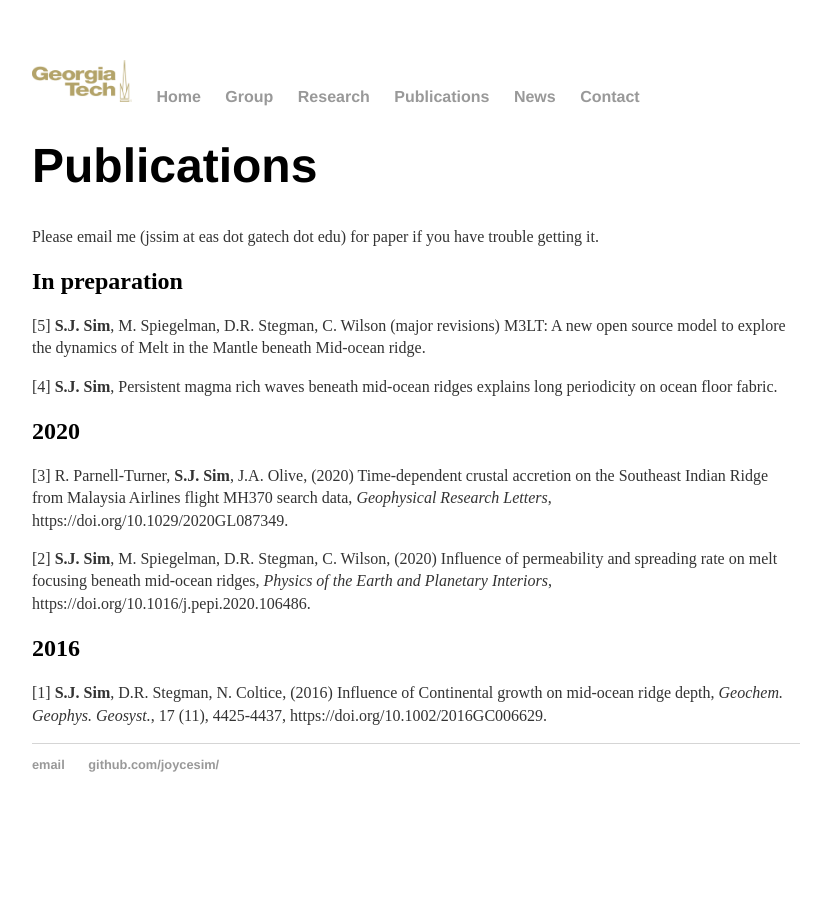
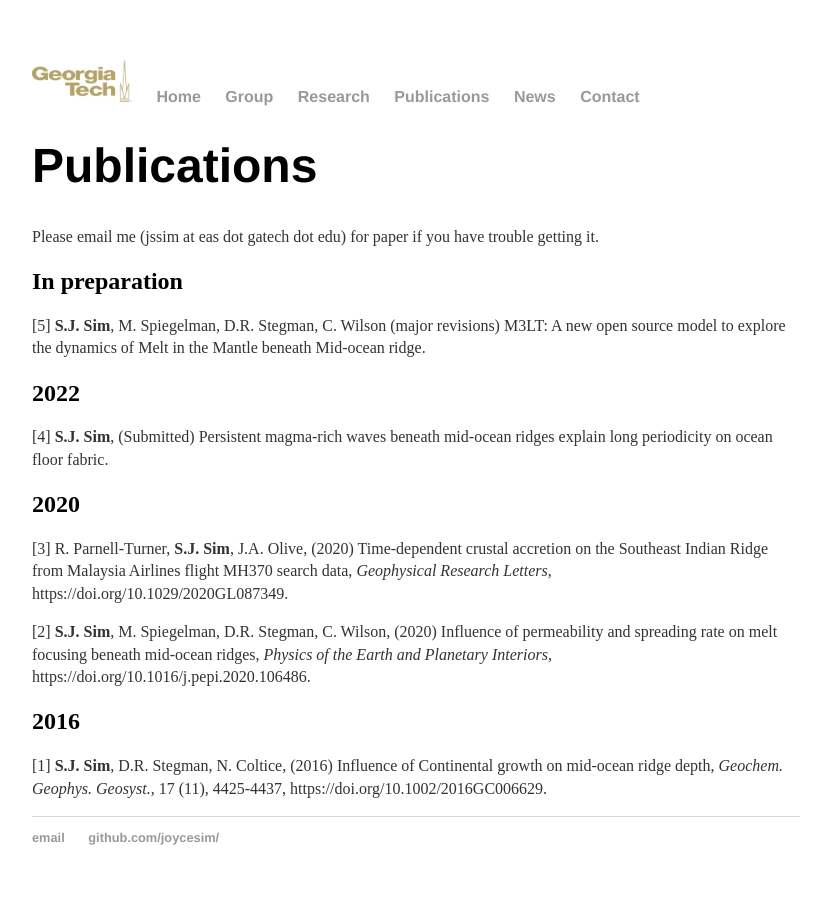
Before and after one commit to joycesim/joycesim.github.io, a Jekyll site: the page built from publications/index.md, in a window 1280 px wide. Shown: the whole page, without its empty margins (224-1055 px from the left). Built offline with Jekyll 4.4.1, drawn with Linux system fonts in a browser that asks for light colours.

Commit message:
Update index.md

```diff
--- a/publications/index.md
+++ b/publications/index.md
@@ -7,10 +7,10 @@
 Please email me (jssim at eas dot gatech dot edu) for paper if you have trouble getting it.
 
 ## In preparation
-
 [5] **S.J. Sim**, M. Spiegelman, D.R. Stegman, C. Wilson (major revisions) M3LT: A new open source model to explore the dynamics of Melt in the Mantle beneath Mid-ocean ridge.
 
-[4] **S.J. Sim**, Persistent magma rich waves beneath mid-ocean ridges explains long periodicity on ocean floor fabric.
+## 2022
+[4] **S.J. Sim**, (Submitted) Persistent magma-rich waves beneath mid-ocean ridges explain long periodicity on ocean floor fabric.
 
 ## 2020
 [3] R. Parnell-Turner, **S.J. Sim**, J.A. Olive, (2020) Time-dependent crustal accretion on the Southeast Indian Ridge from Malaysia Airlines flight MH370 search data, *Geophysical Research Letters*,  https://doi.org/10.1029/2020GL087349.
```
